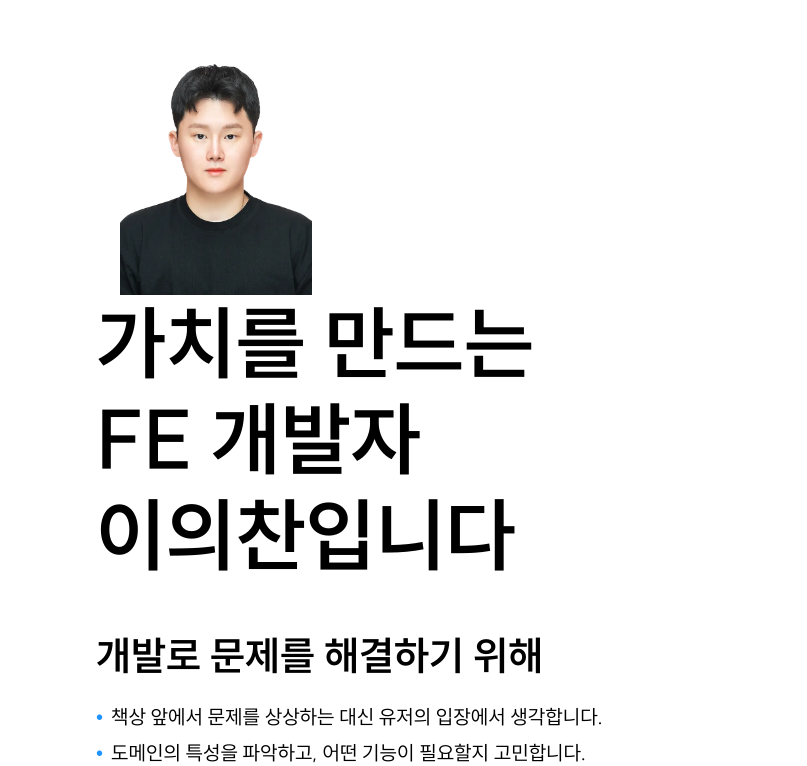
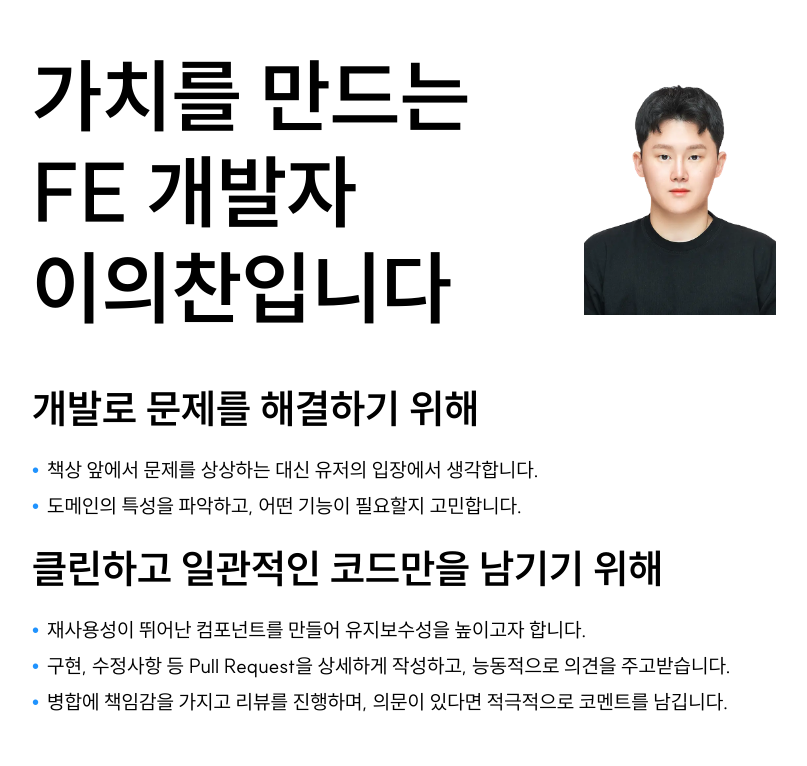
Before and after one commit to Legitgoons/Resume, a Next.js app: page / in a window 1280 px wide. Shown: the top 766 px of the page, without its empty margins (224-1031 px from the left). Built offline with nearby package versions, Linux system fonts and the light colour scheme; no server answers; the database is empty.

Commit message:
Feat: 화면 너비 수정, 이에 따라 타이틀과 사진 너비 조정

```diff
--- a/src/app/components/intro/Title.tsx
+++ b/src/app/components/intro/Title.tsx
@@ -6,7 +6,7 @@ import photo from '@/../public/assets/img/photo.webp';
 
 export default function Title() {
   return (
-    <section className="flex flex-wrap-reverse">
+    <section className="flex flex-wrap-reverse justify-between">
       <h1 className="t1">
         가치를 만드는
         <br />
@@ -18,7 +18,7 @@ export default function Title() {
       <Image
         src={photo}
         alt="photo"
-        className="ml-6 w-44 self-center xl:w-48 2xl:ml-12 2xl:w-52"
+        className="mx-6 w-44 self-center xl:w-48 2xl:ml-12 2xl:w-52"
       />
     </section>
   );
--- a/src/app/page.tsx
+++ b/src/app/page.tsx
@@ -25,7 +25,7 @@ const otherProjects = await db
 
 export default function Home() {
   return (
-    <main className="my-12 flex w-4/5 max-w-3xl flex-col gap-y-12 break-keep md:w-2/3 lg:w-1/2 2xl:w-2/5">
+    <main className="my-12 flex w-4/5 max-w-3xl flex-col gap-y-12 break-keep lg:w-2/3 2xl:w-1/2">
       <Title />
       <Intro />
       <Education />
```
